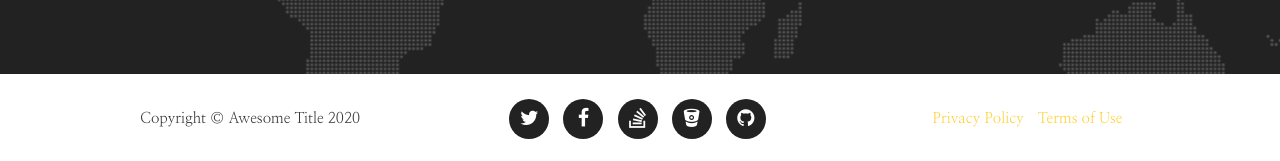
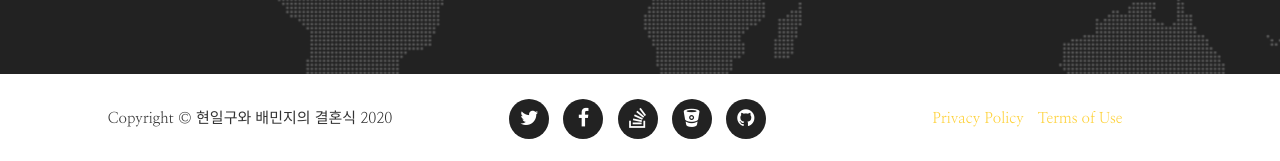
Before and after one commit to gusehdqo/LoveStory_Mysister, a Jekyll site: the page built from index.html, in a window 1280 px wide and 900 px high, scrolled down 4485 px. Shown: the part 736-897 px from the top of the window. Built offline with Jekyll 4.4.1, drawn with Linux system fonts in a browser that asks for light colours; some web fonts are replaced; comment, search, counter and statistics services are not loaded; some of the changed text lies outside the part shown.

Commit message:
Update _config.yml

```diff
--- a/_config.yml
+++ b/_config.yml
@@ -2,7 +2,7 @@ url:
 baseurl:
 
 # Site settings
-title: Awesome Title
+title: 현일구와 배민지의 결혼식
 email: your-email@domain.com
 description: "Write an awesome description for your new site here. You can edit this line in _config.yml. It will appear in your document head meta (for Google search results) and in your feed.xml site description."
 
```
